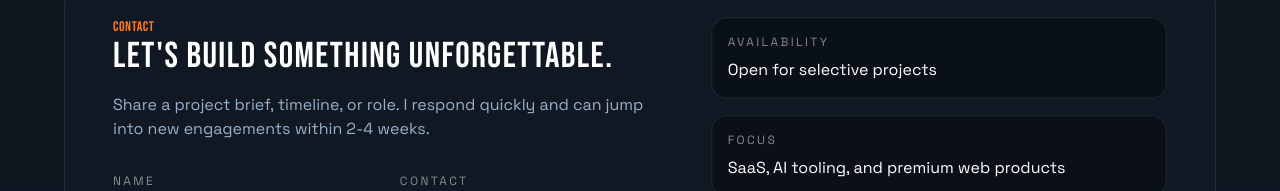
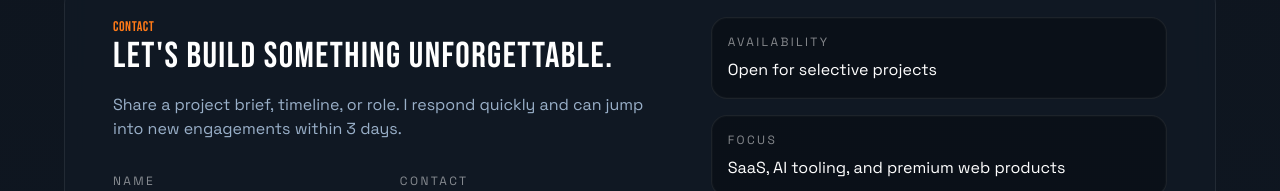
Before and after one commit to msmubassir/msmubassir.github.io, a Next.js app: page / in a window 1280 px wide. Shown: the part 2560-2751 px from the top of the page. Built offline with nearby package versions, Linux system fonts and the light colour scheme.

Commit message:
Update contact availability timeline

```diff
--- a/src/app/page.tsx
+++ b/src/app/page.tsx
@@ -362,7 +362,7 @@ export default function Home() {
                   </h2>
                   <p className="mt-4 text-base text-[color:var(--muted)]">
                     Share a project brief, timeline, or role. I respond quickly
-                    and can jump into new engagements within 2-4 weeks.
+                    and can jump into new engagements within 3 days.
                   </p>
                   <form className="mt-8 grid gap-4">
                     <div className="grid gap-4 sm:grid-cols-2">
```
